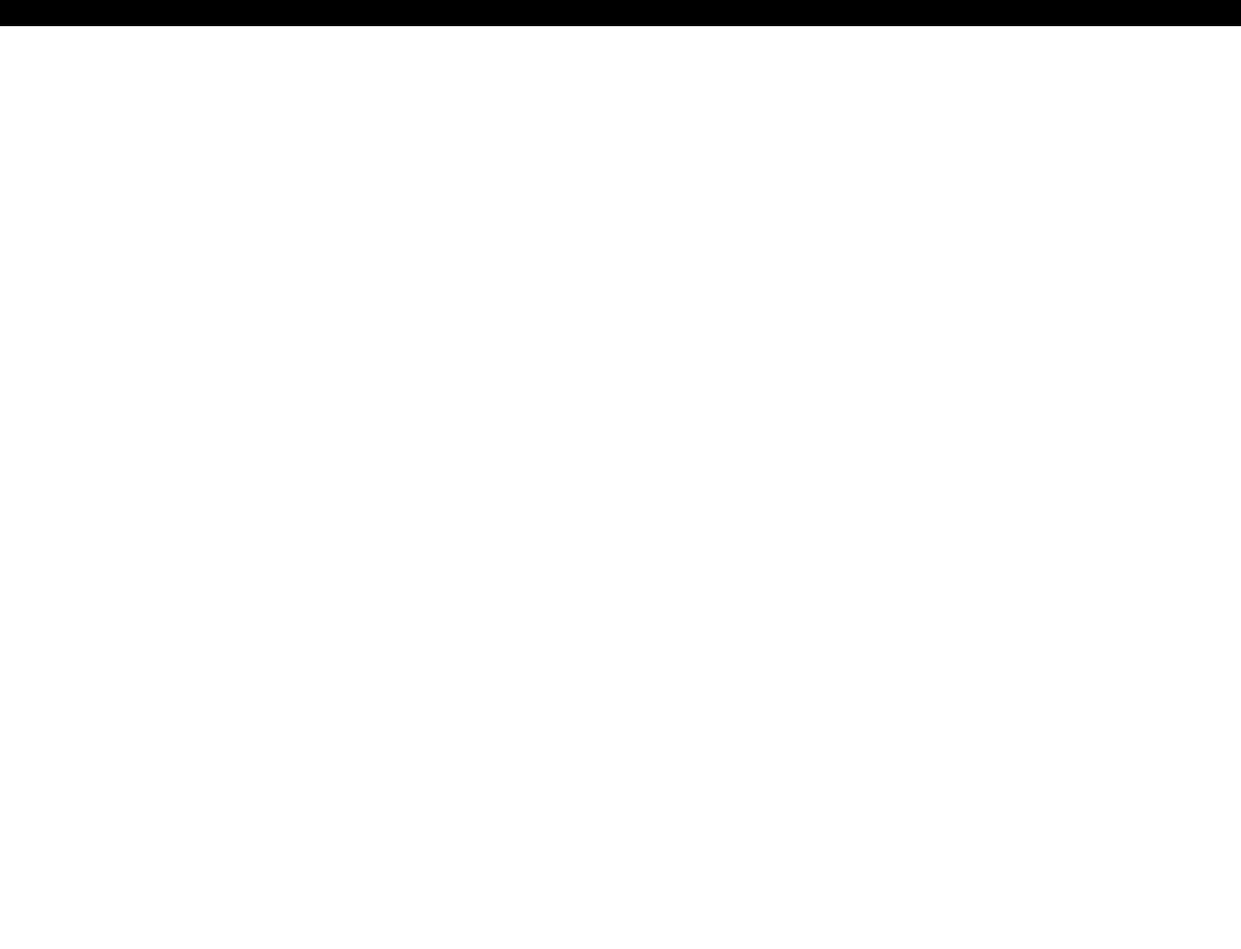
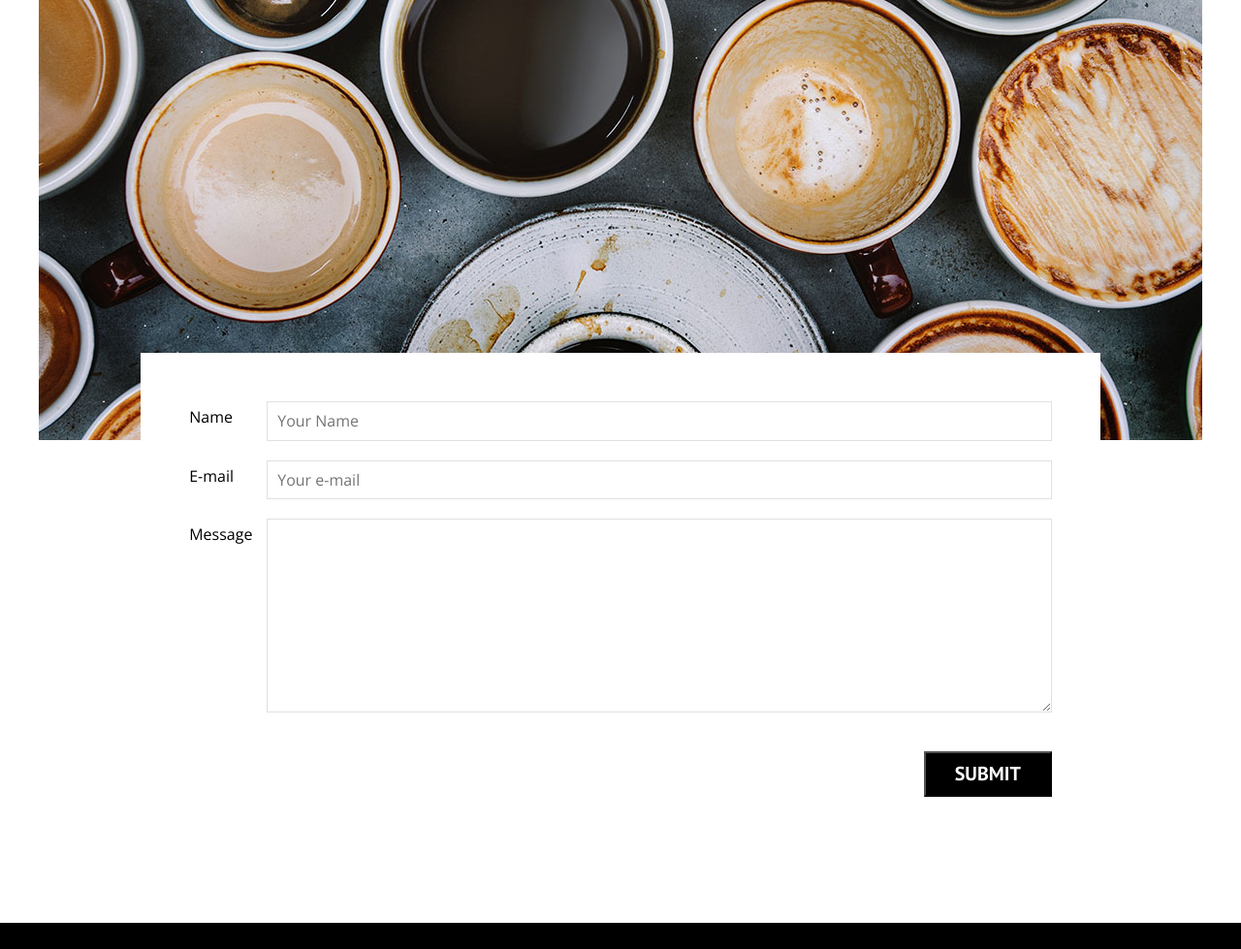
Before and after one commit to arcayaw/cafe, a plain HTML site: page contacto.html in a window 1280 px wide. Shown: the part 753-1732 px from the top of the page at 97% size. Before the commit the page ends 800 px from the top, so only its background shows below. Drawn offline with nearby package versions, Linux system fonts and the light colour scheme.

Commit message:
Contac page ready. Ok to deploy

```diff
--- a/contacto.html
+++ b/contacto.html
@@ -33,9 +33,34 @@
     <!--cierra el contenedor-->
 </header>
 <main class="contenedor">
+    <h2 class="centrar-texto">Contacto</h2>
+    <div class="grid centrar-columnas">
+        <div class="columnas-12">
+            <img src="img/contacto.jpg" alt="contact img">
+        </div>
 
+        <div class=" columnas-10 formulario-contacto">
+            <form action="#">
+                <div class="campo">
+                    <label for="name">Name</label>
+                    <input type="text" id="name" placeholder="Your Name">
+                </div>
+                <div class="campo">
+                    <label for="e-mail">E-mail</label>
+                    <input type="email" id="e-mail" placeholder="Your e-mail">
+                </div>
+                <div class="campo mensaje">
+                    <label for="message">Message</label>
+                    <textarea name="message" id="message" cols="70" rows="10"></textarea>
+                </div>
+                <div class="campo enviar">
+                    <input type="submit" value="Submit" class="btn btn-primario">
+                </div>
+            </form>
+        </div>
+    </div>
 </main>
-
+<!--inicio del footer-->
 <footer class="site-footer">
     <div class="contenedor">
         <div class="barra">
```
